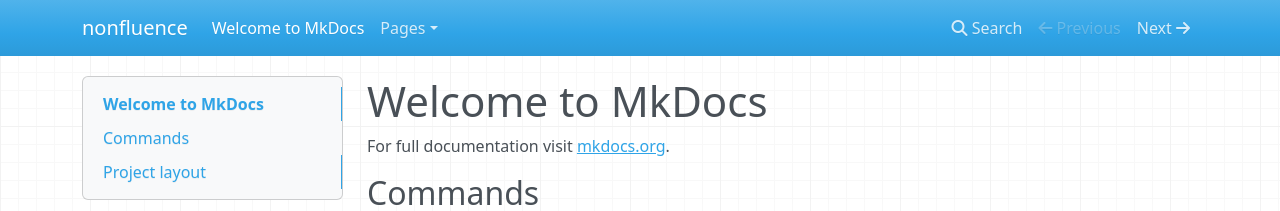
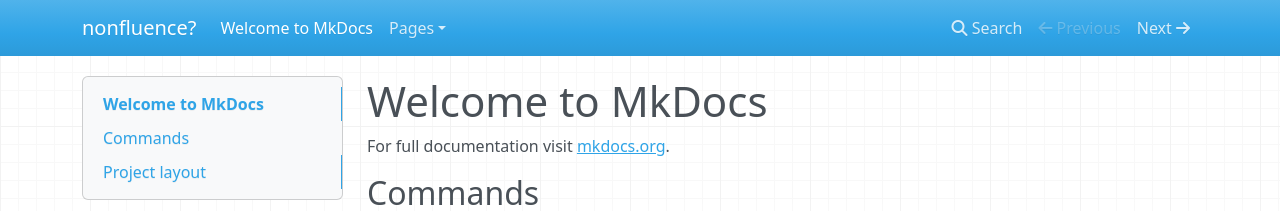
Before and after one commit to FelixKTT/Nonfluence, an MkDocs documentation site: the page built from docs/index.md, in a window 1280 px wide. Shown: the top 211 px of the page. Built offline with MkDocs 1.6.1, drawn with Linux system fonts in a browser that asks for light colours; nearby versions of some CDN libraries.

```diff
--- a/mkdocs.yml
+++ b/mkdocs.yml
@@ -1 +1 @@
-site_name: nonfluence
+site_name: nonfluence?
```
